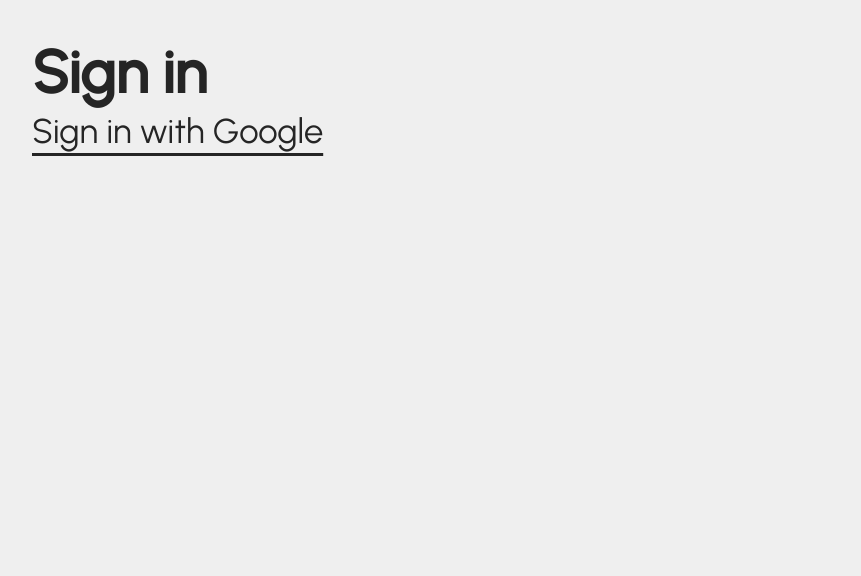
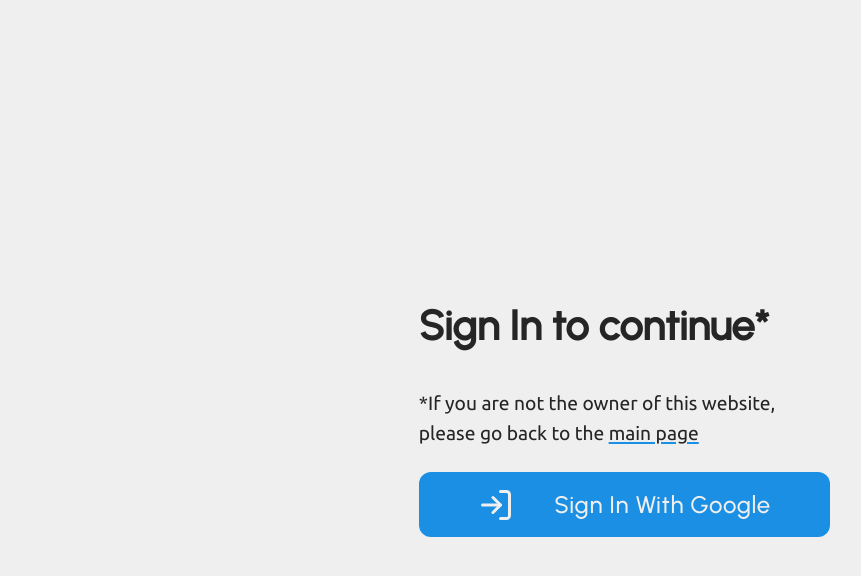
Before and after one commit to watchlar2000/lisogorka, a SvelteKit app: page /login in a window 1280 px wide. Shown: the top 576 px of the page, without its empty margins (8-869 px from the left). Built offline with nearby package versions, Linux system fonts and the light colour scheme.

Commit message:
feat: update ui for sign-in page

```diff
--- a/src/routes/login/+page.svelte
+++ b/src/routes/login/+page.svelte
@@ -1,2 +1,46 @@
-<h1>Sign in</h1>
-<a href="/login/google">Sign in with Google</a>
+<div class="sign-in flow">
+	<h3>Sign In to continue*</h3>
+	<p class="prose">
+		*If you are not the owner of this website, please go back to the <a href="/"
+			>main page</a
+		>
+	</p>
+	<a href="/login/google" class="sign-in__link button cluster">
+		<svg
+			xmlns="http://www.w3.org/2000/svg"
+			viewBox="0 0 24 24"
+			class="icon"
+			fill="none"
+			stroke="currentColor"
+			stroke-width="2"
+			stroke-linecap="round"
+			stroke-linejoin="round"
+			><path d="M15 3h4a2 2 0 0 1 2 2v14a2 2 0 0 1-2 2h-4" /><polyline
+				points="10 17 15 12 10 7"
+			/><line x1="15" x2="3" y1="12" y2="12" /></svg
+		>
+		Sign in with Google
+	</a>
+</div>
+
+<style>
+	.sign-in {
+		display: grid;
+		place-content: center;
+		min-height: 100%;
+		max-width: 20ch;
+		margin-inline: auto;
+		padding-block: var(--space-l);
+	}
+
+	p {
+		font-size: var(--text-size-meta);
+	}
+
+	.sign-in__link {
+		color: var(--color-global-bg);
+		justify-content: center;
+		text-transform: capitalize;
+		border-radius: var(--radius-m);
+	}
+</style>
```
Also changed, not shown: src/lib/styles/global/global.css.
